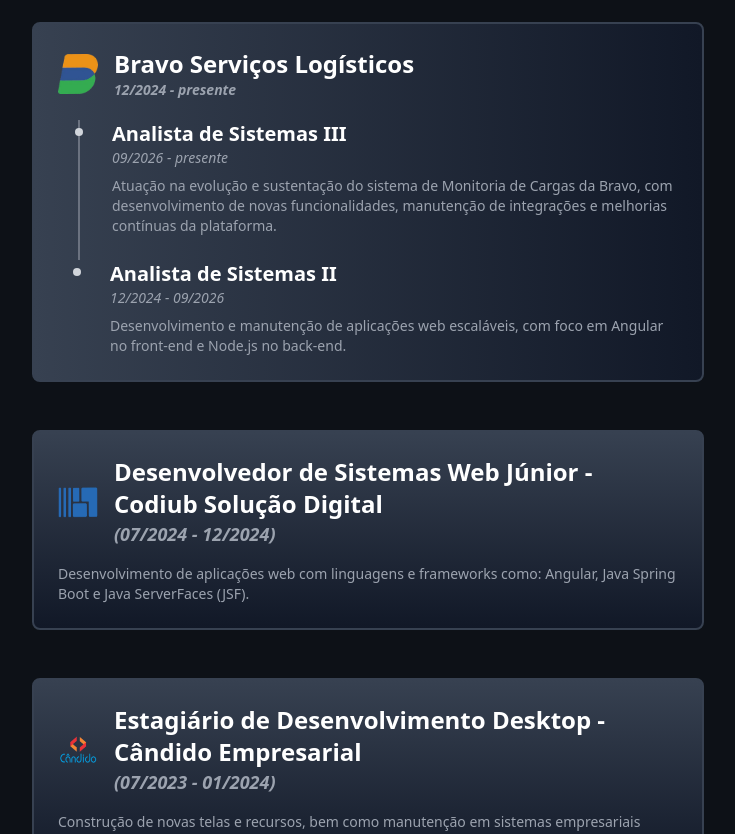
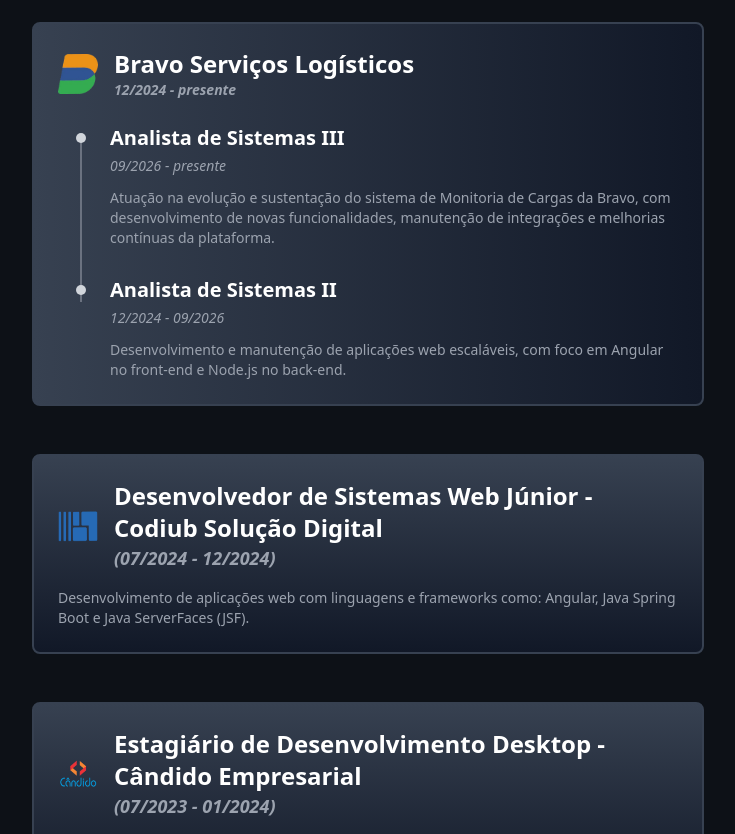
Before and after one commit to RuanEmanuell/portfolio2025, a Next.js app: page / in a window 1280 px wide. Shown: the part 1794-2628 px from the top of the page, without its empty margins (272-1007 px from the left). Built offline with nearby package versions, Linux system fonts and the light colour scheme; no server answers.

Commit message:
Refactor professional experience section layout
Refactored experience section to improve layout and readability.

```diff
--- a/app/page.tsx
+++ b/app/page.tsx
@@ -182,31 +182,38 @@
           </h1>
          <div className='w-80 md:w-full max-w-2xl border-2 border-gray-700 bg-gradient-to-r from-gray-700 to-gray-900 rounded-lg flex flex-col py-6 my-6 transition hover:bg-gradient-to-l hover:border-gray-300 cursor-pointer'>
 
-          <div className='flex flex-row items-center w-full px-6 mb-5'>
+            <div className='flex flex-row items-center w-full px-6 mb-6'>
               <img
                 src="./logos/bravo.webp"
                 className='w-10 h-10 mr-4'
                 alt="Logo da Bravo"
                 loading='lazy'
               />
-            <div className='flex flex-col'>
+
+              <div>
                 <h1 className='text-lg lg:text-2xl text-white font-bold'>
                   Bravo Serviços Logísticos
                 </h1>
-              <p className='text-sm lg:text-md text-gray-400 font-semibold italic'>
+
+                <p className='text-sm text-gray-400 font-semibold italic'>
                   12/2024 - presente
                 </p>
               </div>
             </div>
 
-          <div className='relative ml-11 pl-8 pr-6 pb-6 border-l-2 border-gray-500'>
-            <span className='absolute -left-[5px] top-2 w-2 h-2 bg-gray-300 rounded-full'></span>
+            <div className='relative ml-11 mr-6'>
+
+              <div className='absolute left-[2px] top-3 bottom-[78px] w-[2px] bg-gray-500'></div>
+
+              <div className='relative pl-8 pb-7'>
+
+                <div className='absolute left-[-2px] top-[9px] w-[10px] h-[10px] rounded-full bg-gray-300'></div>
 
                 <h2 className='text-md lg:text-xl text-white font-bold'>
                   Analista de Sistemas III
                 </h2>
 
-            <p className='text-sm text-gray-400 italic mb-2'>
+                <p className='text-sm text-gray-400 italic mt-1 mb-3'>
                   09/2026 - presente
                 </p>
 
@@ -217,14 +224,15 @@
                 </p>
               </div>
 
-          <div className='relative ml-11 pl-8 pr-6'>
-            <span className='absolute -left-[5px] top-2 w-2 h-2 bg-gray-300 rounded-full'></span>
+              <div className='relative pl-8'>
+
+                <div className='absolute left-[-2px] top-[9px] w-[10px] h-[10px] rounded-full bg-gray-300'></div>
 
                 <h2 className='text-md lg:text-xl text-white font-bold'>
                   Analista de Sistemas II
                 </h2>
 
-            <p className='text-sm text-gray-400 italic mb-2'>
+                <p className='text-sm text-gray-400 italic mt-1 mb-3'>
                   12/2024 - 09/2026
                 </p>
 
@@ -232,9 +240,11 @@
                   Desenvolvimento e manutenção de aplicações web escaláveis, com foco em
                   Angular no front-end e Node.js no back-end.
                 </p>
+
+              </div>
+            </div>
           </div>
 
-        </div>
           <div className='w-80 md:w-full max-w-2xl border-2 border-gray-700 bg-gradient-to-b from-gray-700 to-gray-900 rounded-lg flex flex-col items-center py-6 my-6 transition hover:bg-gradient-to-l hover:border-gray-300 cursor-pointer'>
             <div className='flex flex-row items-center w-full px-6'>
               <img src="./logos/codiub.webp" className='w-10 h-8 mr-4' alt="Logo da Codiub" loading='lazy'></img>
```
Lines whose indentation alone changed are shown as unchanged.
